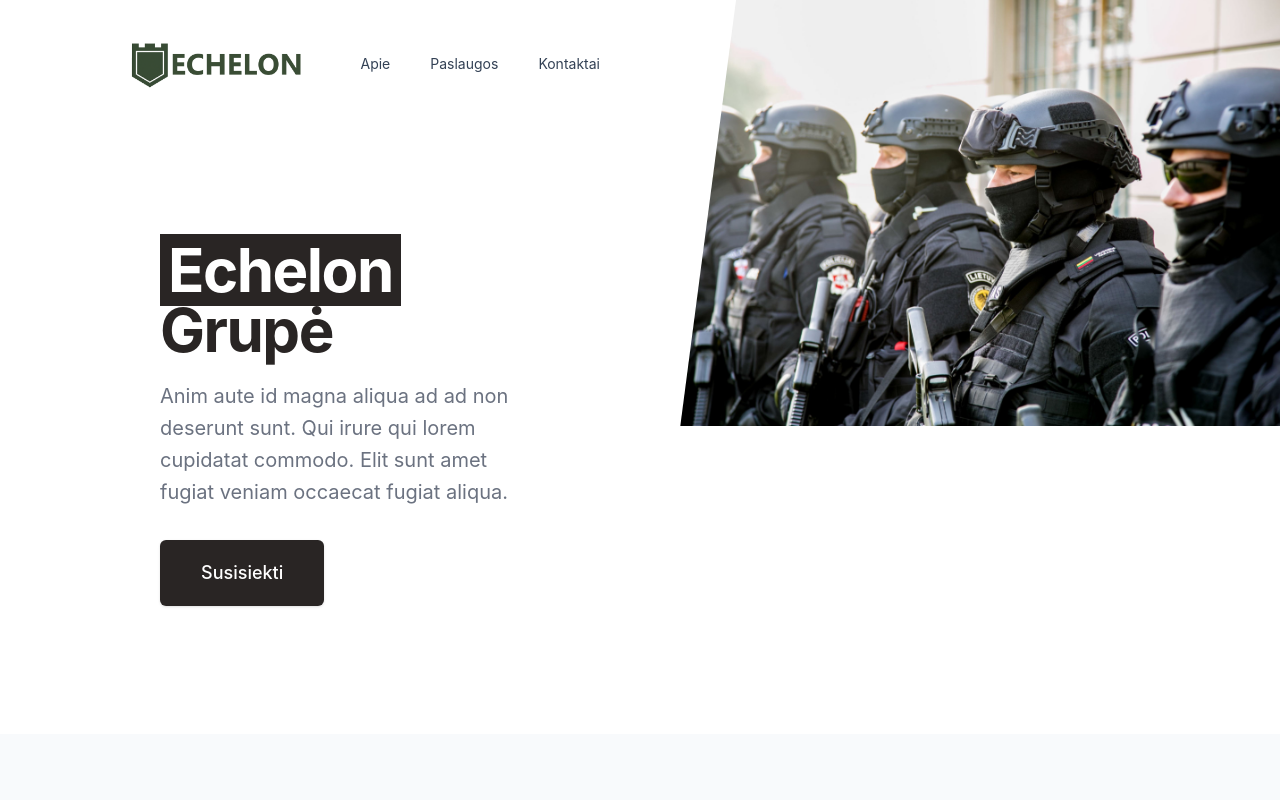
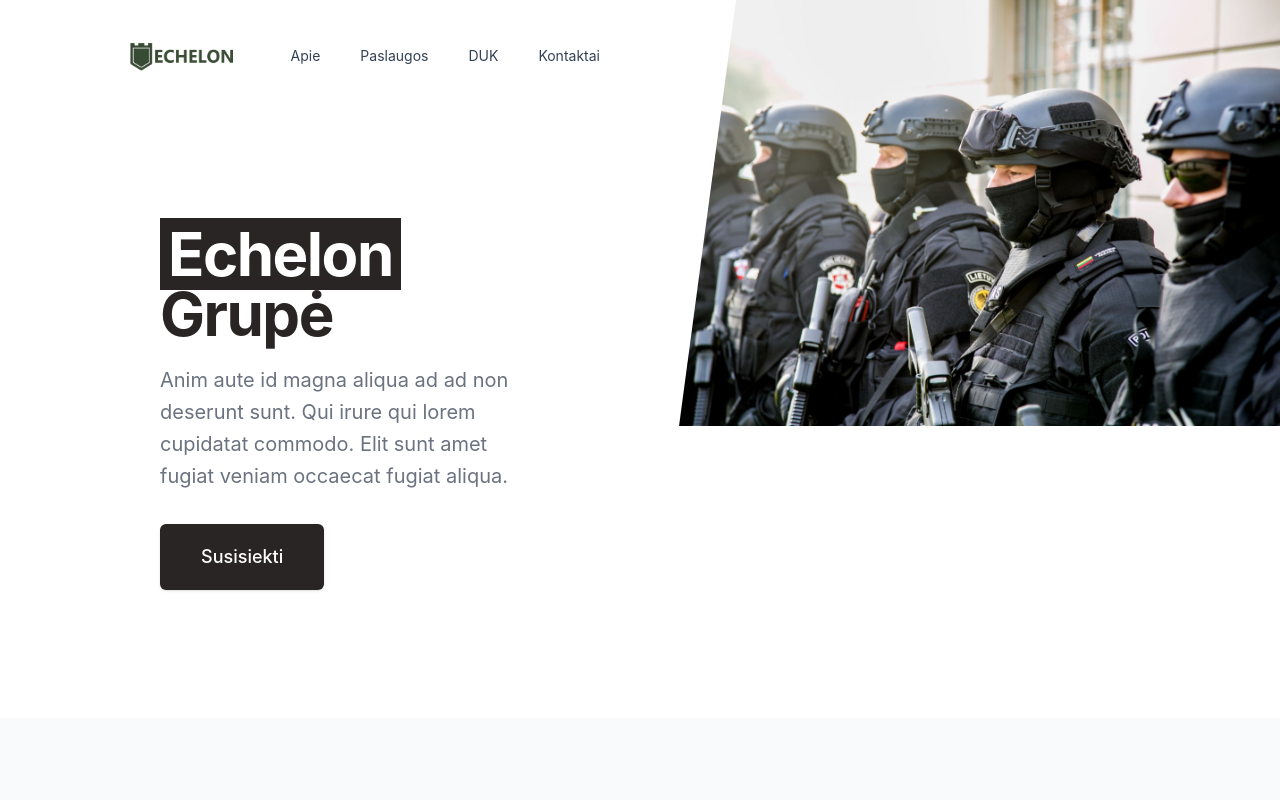
Before and after one commit to PauliusVizbara/Echelon, a Next.js app: page / in a window 1280 px wide. Shown: the top 800 px of the page. Built offline with nearby package versions, Linux system fonts and the light colour scheme.

Commit message:
Extract navigation routes to const

```diff
--- a/src/components/header/Header.tsx
+++ b/src/components/header/Header.tsx
@@ -1,5 +1,6 @@
 import Image from 'next/image'
 import Link from 'next/link'
+import { NAVIGATION_ROUTES } from 'shared/constants'
 
 import { Container } from 'components/Container'
 import { NavLink } from 'components/NavLink'
@@ -24,9 +25,9 @@
               />
             </Link>
             <div className="hidden md:flex md:gap-x-6">
-              <NavLink href="#features">Apie</NavLink>
-              <NavLink href="#testimonials">Paslaugos</NavLink>
-              <NavLink href="#pricing">Kontaktai</NavLink>
+              {NAVIGATION_ROUTES.map(route =>
+                <NavLink key={route.href} href={route.href}>{route.name}</NavLink>
+              )}
             </div>
           </div>
           <div className="flex items-center gap-x-5 md:gap-x-8">
--- /dev/null
+++ b/src/shared/constants.ts
@@ -0,0 +1,6 @@
+export const NAVIGATION_ROUTES: { href: string, name: string }[] = [
+    { name: 'Apie', href: '#apie' },
+    { name: 'Paslaugos', href: '#apie' },
+    { name: 'DUK', href: '#apie' },
+    { name: 'Kontaktai', href: '#apie' },
+]
```
